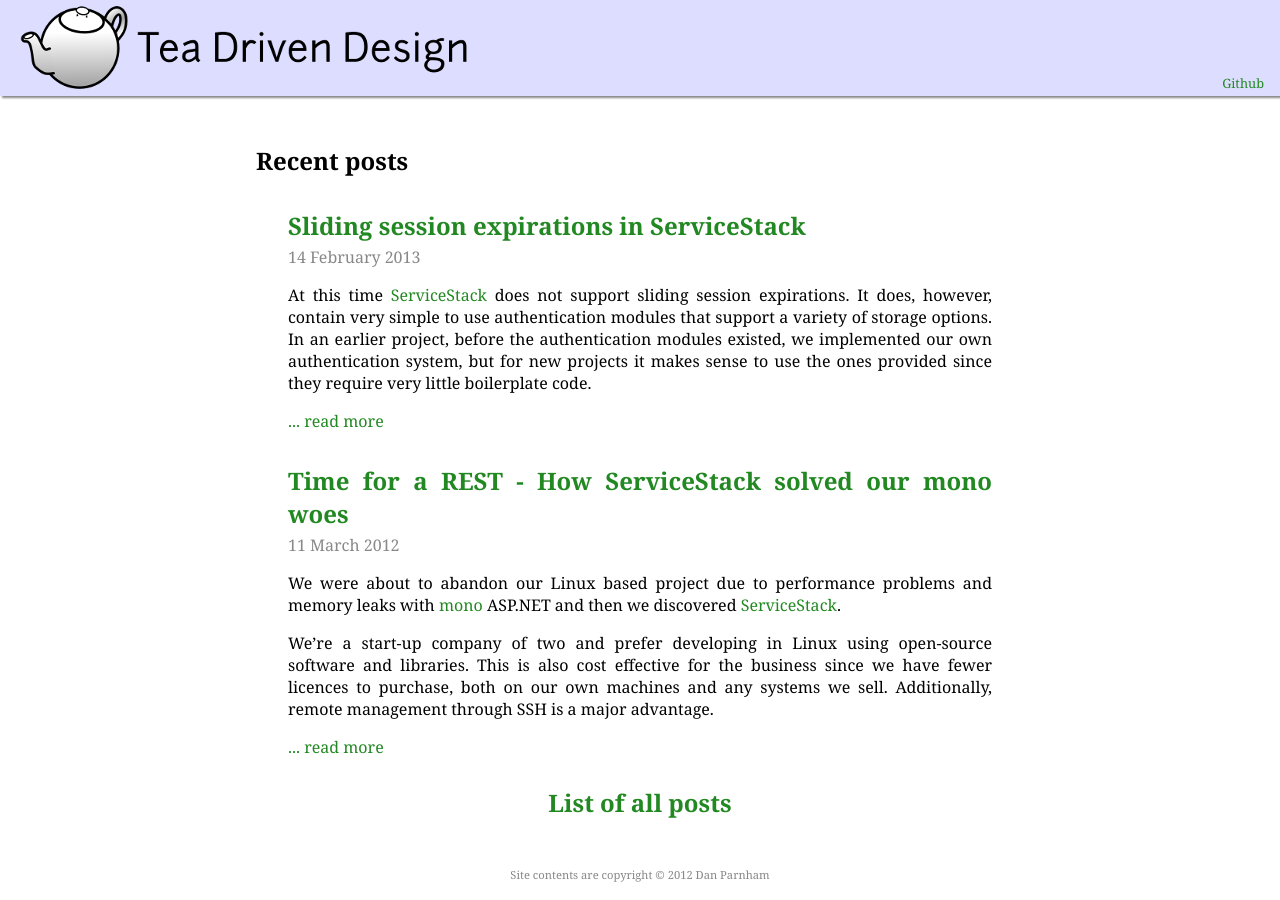
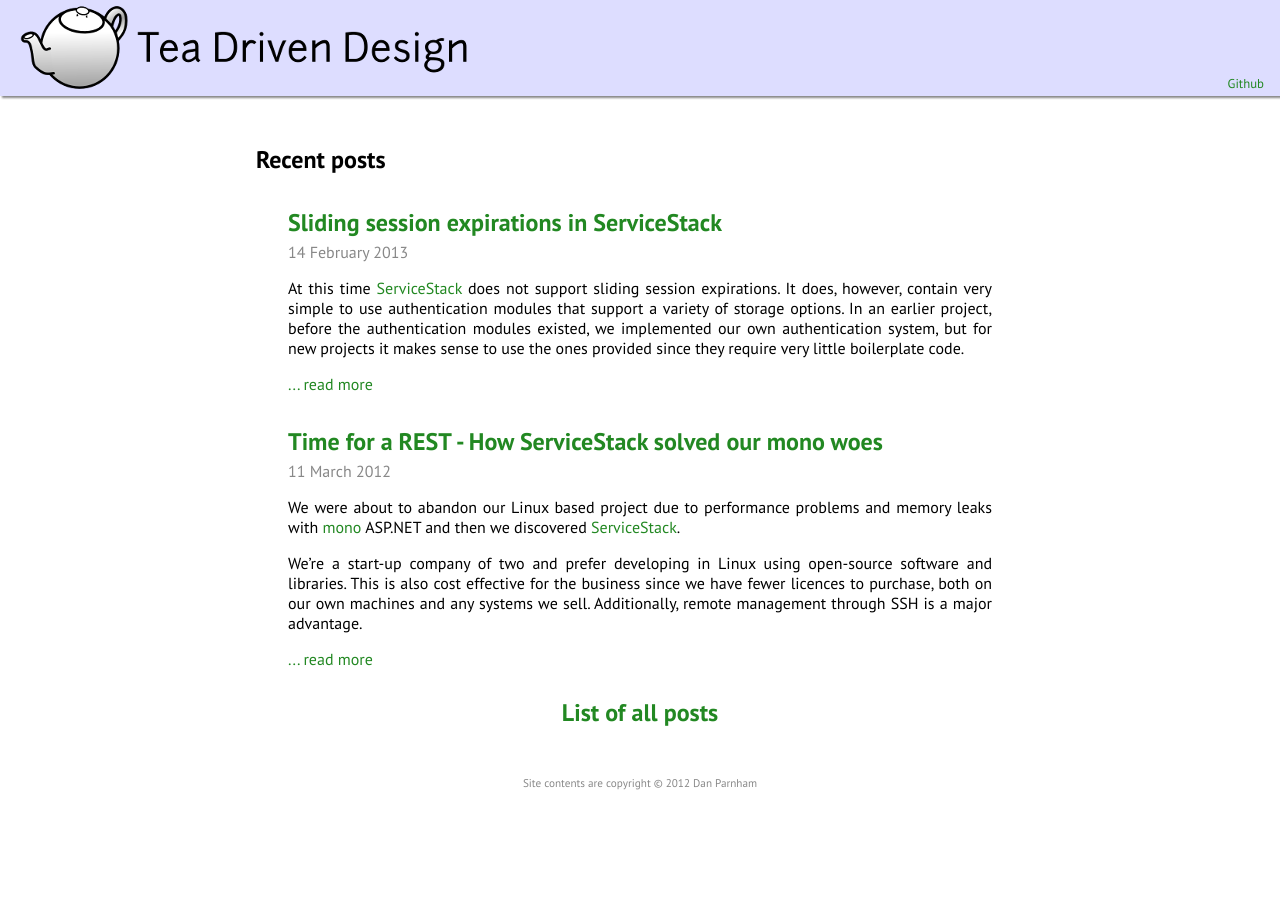
Before and after one commit to kleopatra999/parnham.github.com, a Jekyll site: the page built from index.html, in a window 1280 px wide. Built offline with Jekyll 4.4.1, drawn with Linux system fonts in a browser that asks for light colours.

Commit message:
Switched to a google webfont (sans-serif).

```diff
--- a/styles/styles.css
+++ b/styles/styles.css
@@ -1,6 +1,8 @@
+@import url(http://fonts.googleapis.com/css?family=PT+Sans:400,700);
+
 body
 {
-	font-family: "Georgia", serif;
+	font-family: "PT Sans", serif;
 	margin: 0;
 	padding: 0;
 }
```
